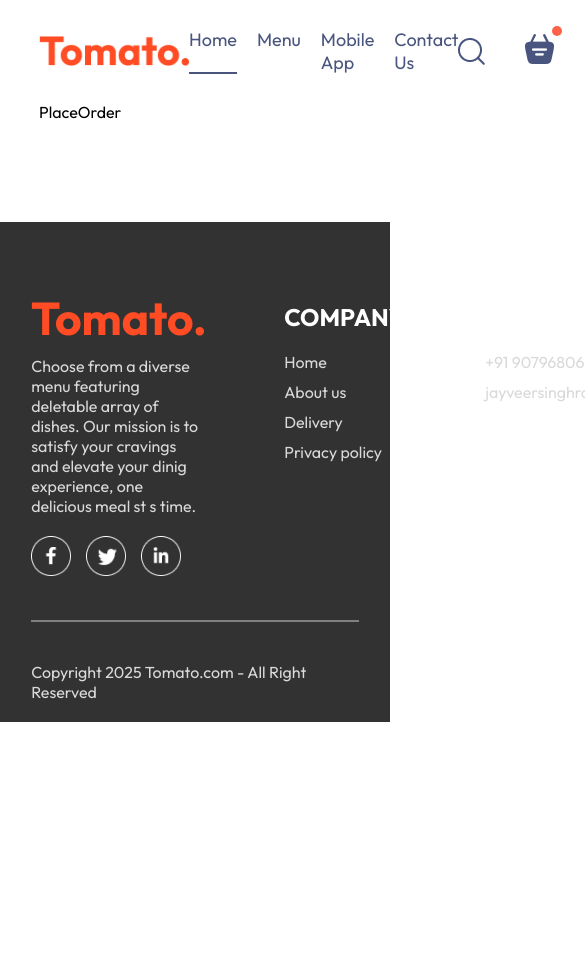
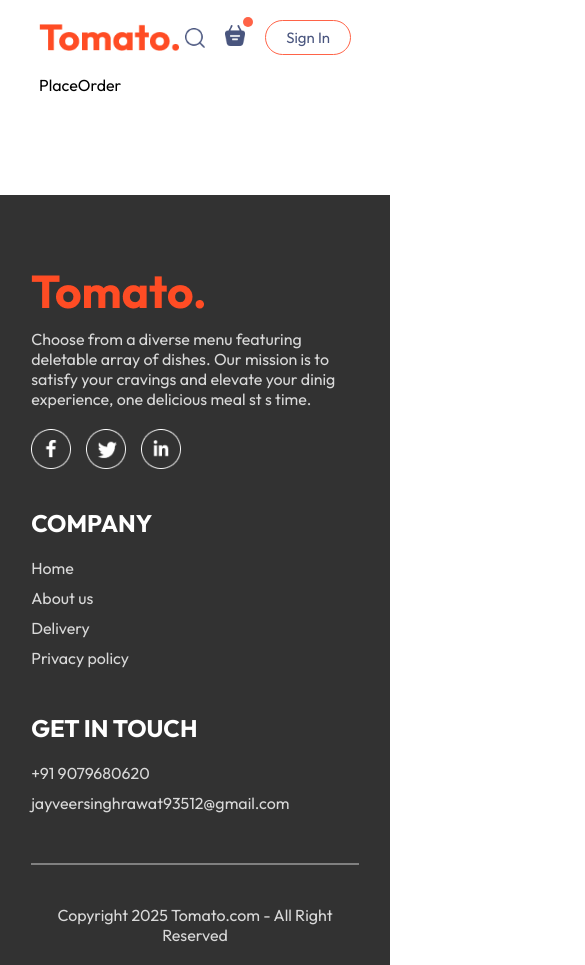
Before and after one commit to jayveer-singh1/Food-Delivery-WebApp, a React (Vite) app: page /order in a window 390 px wide. Shown: the top 965 px of the page, 585 px wide, since content can reach past the window. Before the commit the page ends 844 px from the top, so only its background shows below. Built offline with nearby package versions, Linux system fonts and the light colour scheme.

Commit message:
Responsiveness added

```diff
--- a/src/components/AppDownload/AppDownload.jsx
+++ /dev/null
@@ -1,12 +0,0 @@
-import React from 'react'
-import './AppDownload.css'
-
-const AppDownload = () => {
-  return (
-    <div className='app-download'>
-
-    </div>
-  )
-}
-
-export default AppDownload
--- a/src/components/ExploreMenu/ExploreMenu.css
+++ b/src/components/ExploreMenu/ExploreMenu.css
@@ -54,3 +54,10 @@
     border: 4px solid tomato;
     padding: 2px;
 }
+
+@media (max-width:1050px) {
+    .explore-menu-text {
+        max-width: 100%;
+        font-size: 14px;
+    }
+}
--- a/src/components/Footer/Footer.css
+++ b/src/components/Footer/Footer.css
@@ -45,10 +45,21 @@
     cursor: pointer;
 }
 
-.footer hr{
+.footer hr {
     width: 100%;
     height: 2px;
     margin: 20px 0;
     background-color: grey;
     border: none;
 }
+
+@media (max-width:750px) {
+    .footer-content {
+        display: flex;
+        flex-direction: column;
+        gap: 35px;
+    }
+    .footer-copyright{
+        text-align: center;
+    }
+}
--- a/src/components/Header/Header.css
+++ b/src/components/Header/Header.css
@@ -15,7 +15,7 @@
     max-width: 50%;
     bottom: 10%;
     left: 6vw;
-    animation: fadeIn 3s ;
+    animation: fadeIn 3s;
 }
 
 .header-contents h2 {
@@ -38,3 +38,23 @@
     font-size: max(1vw, 13px);
     border-radius: 50px;
 }
+
+@media (max-width:1050px) {
+    .header-contents {
+        max-width: 45%;
+    }
+}
+
+@media (max-width:750px) {
+    .header-contents {
+        max-width: 65%;
+    }
+
+    .header-contents p {
+        display: none;
+    }
+
+    .header-contents button {
+        padding: 2vw 4vw;
+    }
+}
--- a/src/components/Navbar/Navbar.css
+++ b/src/components/Navbar/Navbar.css
@@ -1,28 +1,30 @@
-.navbar{
+.navbar {
     padding: 20px 0;
     display: flex;
     justify-content: space-between;
     align-items: center;
 }
 
-.navbar .logo{
+.navbar .logo {
     width: 150px;
 }
-.navbar-menu{
-    display:flex;
+
+.navbar-menu {
+    display: flex;
     list-style: none;
     gap: 20px;
     color: #49557e;
     font-size: 18px;
     cursor: pointer;
 }
-.navbar-right{
+
+.navbar-right {
     display: flex;
     align-items: center;
     gap: 40px;
 }
 
-.navbar button{
+.navbar button {
     background: transparent;
     font-size: 16px;
     color: #49557e;
@@ -33,20 +35,21 @@
     transition: 0.3s;
 }
 
-.navbar button:hover{
+.navbar button:hover {
     background: #fff4f2;
 }
 
-.navbar .navbar-menu .active{
+.navbar .navbar-menu .active {
     padding-bottom: 2px;
     border-bottom: 2px solid #49557e;
 }
-.navbar-search-icon{
+
+.navbar-search-icon {
     position: relative;
     cursor: pointer;
 }
 
-.navbar-search-icon .dot{
+.navbar-search-icon .dot {
     position: absolute;
     min-width: 10px;
     min-height: 10px;
@@ -55,3 +58,56 @@
     top: -8px;
     right: -8px;
 }
+
+@media (max-width :1050px) {
+    .navbar .logo {
+        width: 140px;
+    }
+
+    .navbar-menu {
+        gap: 20px;
+        font-size: 17px;
+    }
+
+    .navbar-right {
+        gap: 30px;
+    }
+
+    .navbar-right img {
+        width: 22px;
+    }
+
+    .navbar-right button {
+        padding: 8px 25px;
+    }
+}
+
+@media (max-width :900px) {
+    .navbar .logo {
+        width: 140px;
+    }
+
+    .navbar-menu {
+        gap: 15px;
+        font-size: 16px;
+    }
+
+    .navbar-right {
+        gap: 20px;
+    }
+
+    .navbar-right img {
+        width: 20px;
+    }
+
+    .navbar-right button {
+        padding: 7px 20px;
+        font-size: 15px;
+    }
+}
+
+@media (max-width :750px) {
+    .navbar-menu {
+        display: none;
+    }
+}
--- a/src/components/Navbar/Navbar.jsx
+++ b/src/components/Navbar/Navbar.jsx
@@ -1,6 +1,7 @@
 import React, { useState } from 'react'
 import './Navbar.css'
 import { assets } from '../../assets/frontend_assets/assets.js'
+import { Link } from 'react-router-dom'
 
 const Navbar = () => {
 
@@ -10,10 +11,9 @@
         <div className='navbar'>
             <img src={assets.logo} alt="logo" className='logo' />
             <ul className="navbar-menu">
-                <li onClick={() => setMenu("home")} className={menu === "home" ? 'active' : ''}>Home</li>
-                <li onClick={() => setMenu("menu")} className={menu === 'menu' ? "active" : ""}>Menu</li>
-                <li onClick={() => setMenu("mobile-app")} className={menu === 'mobile-app' ? "active" : ""}>Mobile App</li>
-                <li onClick={() => setMenu("contact-us")} className={menu === 'contact-us' ? "active" : ""}>Contact Us</li>
+                <Link to='/' onClick={() => setMenu("home")} className={menu === "home" ? 'active' : ''}>Home</Link>
+                <a href='#explore-menu' onClick={() => setMenu("menu")} className={menu === 'menu' ? "active" : ""}>Menu</a>
+                <a href='#footer' onClick={() => setMenu("contact-us")} className={menu === 'contact-us' ? "active" : ""}>Contact Us</a>
             </ul>
             <div className="navbar-right">
                 <img src={assets.search_icon} alt="search" />
--- a/src/index.css
+++ b/src/index.css
@@ -5,6 +5,7 @@
   margin: 0;
   box-sizing: border-box;
   font-family: Outfit;
+  scroll-behavior: smooth;
 }
 
 body {
--- a/src/pages/Home/Home.jsx
+++ b/src/pages/Home/Home.jsx
@@ -3,7 +3,6 @@
 import Header from '../../components/Header/Header'
 import ExploreMenu from '../../components/ExploreMenu/ExploreMenu'
 import FoodDisplay from '../../components/FoodDisplay/FoodDisplay'
-import AppDownload from '../../components/AppDownload/AppDownload'
 
 const Home = () => {
   const [category, setCategory] = useState('All');
@@ -13,7 +12,6 @@
       <Header />
       <ExploreMenu category={category} setCategory={setCategory} />
       <FoodDisplay category={category} />
-      <AppDownload />
     </div>
   )
 }
```
Also changed, not shown: src/components/AppDownload/AppDownload.css (deleted).
